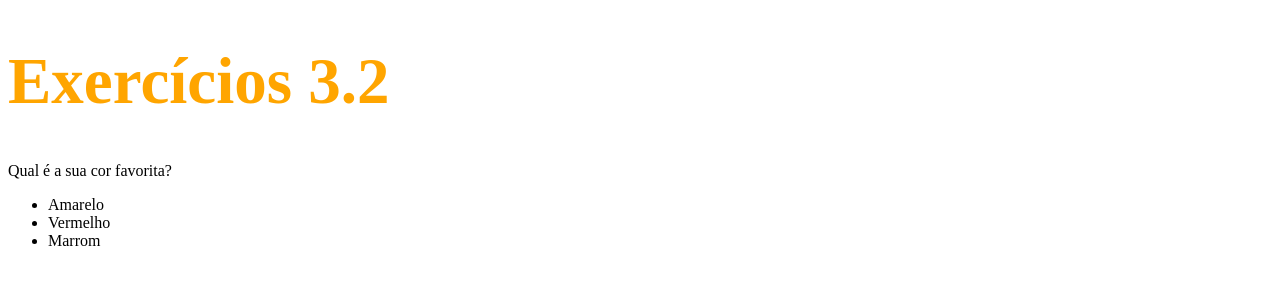
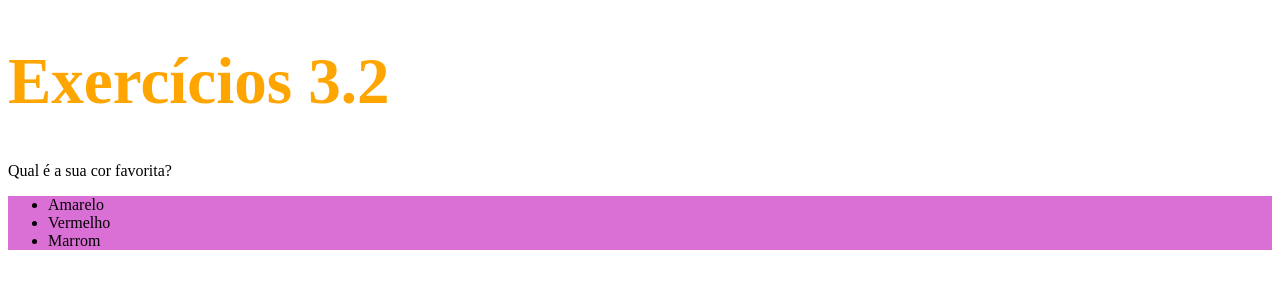
Before and after one commit to sergiomos/trybe-exercises, a plain HTML site: page bloco_3/dia_2/part_1.html in a window 1280 px wide. Drawn offline with Linux system fonts and the light colour scheme.

Commit message:
mudando a cor de fundo da lista nao ordenada

```diff
--- a/bloco_3/dia_2/part_1.html
+++ b/bloco_3/dia_2/part_1.html
@@ -7,6 +7,10 @@
       h1 {
         font-size: 65px;
         color: orange;
+      }
+
+      ul {
+        background-color: orchid;
       }
     </style>
   </head>
```
